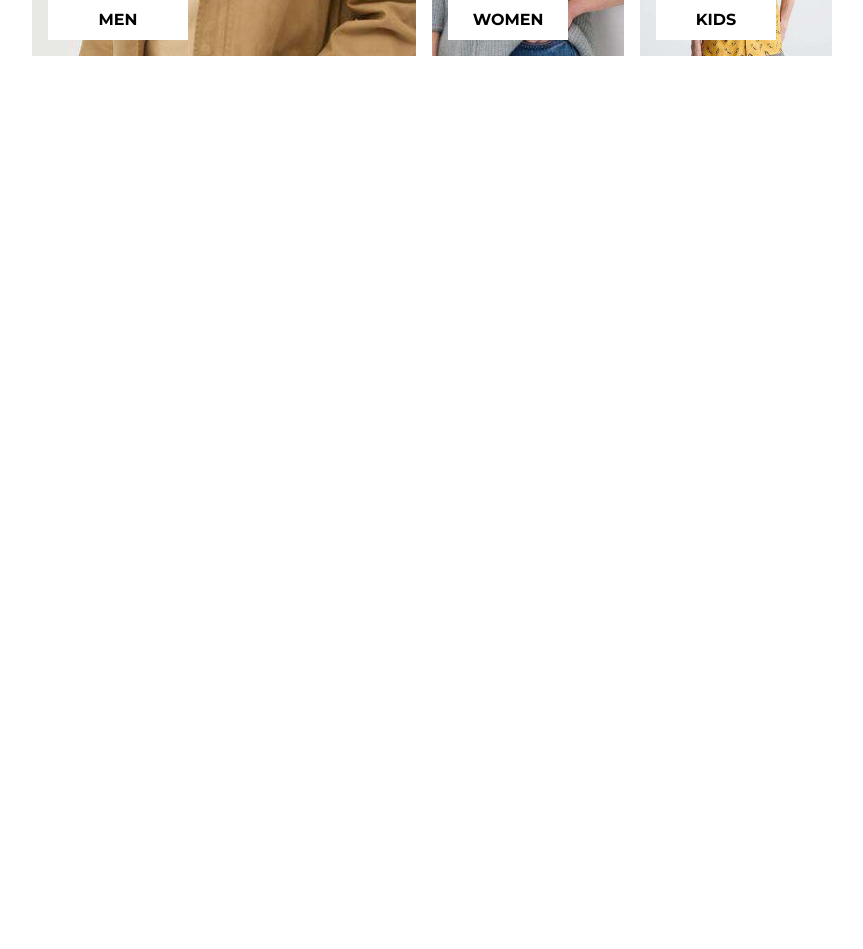
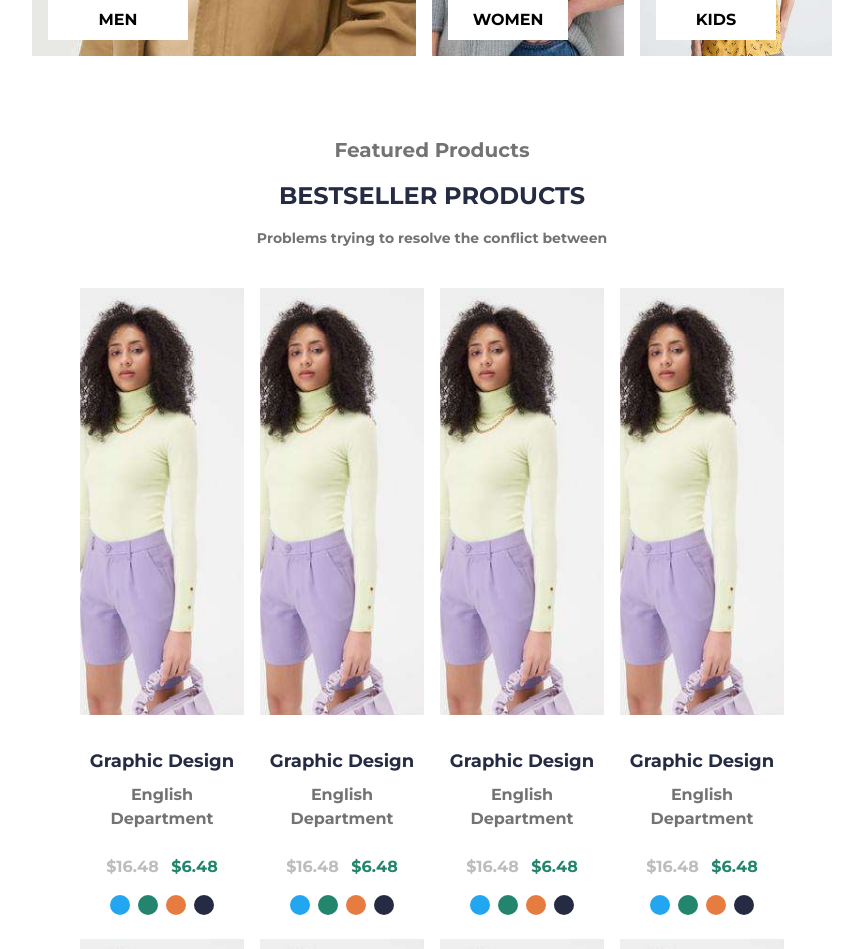
Before and after one commit to sirdashasan/ecommerce, a React (Vite) app: page / in a window 1280 px wide. Shown: the part 1300-2249 px from the top of the page, without its empty margins (208-1071 px from the left). Before the commit the page ends 1380 px from the top, so only its background shows below. Built offline with nearby package versions, Linux system fonts and the light colour scheme.

Commit message:
BestsellerProducts section added

```diff
--- a/src/components/EditorsPickComponents/CategoryCard.jsx
+++ b/src/components/EditorsPickComponents/CategoryCard.jsx
@@ -10,7 +10,7 @@ const CategoryCard = () => {
           Problems trying to resolve the conflict between
         </p>
       </div>
-      <div className="mb-6 max-w-sm mx-auto md:max-w-[800px] bg-white overflow-hidden mt-6 md:flex md:flex-row">
+      <div className="max-w-sm mx-auto md:max-w-[800px] bg-white overflow-hidden mt-6 md:flex md:flex-row">
         {/* Resim */}
         <div className="relative">
           <img
--- /dev/null
+++ b/src/components/FeaturedProducts/BestsellerProducts.jsx
@@ -0,0 +1,31 @@
+import React from "react";
+import ProductCard from "./ProductCard";
+
+const BestsellerProducts = () => {
+  return (
+    <>
+      {/* Başlık ve açıklama */}
+      <div className="p-4 mt-16 text-center font-sans text-[#252B42]">
+        <h3 className="text-xl font-semibold text-[#737373]">
+          Featured Products
+        </h3>
+        <h2 className="p-4 mx-32 text-2xl font-bold">BESTSELLER PRODUCTS</h2>
+        <p className="mx-32 text-sm text-[#737373] font-semibold">
+          Problems trying to resolve the conflict between
+        </p>
+      </div>
+      <div className="grid grid-cols-1 md:grid-cols-4 md:gap-x-4 md:pl-72 md:pr-72">
+        <ProductCard />
+        <ProductCard />
+        <ProductCard />
+        <ProductCard />
+        <ProductCard />
+        <ProductCard />
+        <ProductCard />
+        <ProductCard />
+      </div>
+    </>
+  );
+};
+
+export default BestsellerProducts;
--- /dev/null
+++ b/src/components/FeaturedProducts/ProductCard.jsx
@@ -0,0 +1,36 @@
+import React from "react";
+
+const ProductCard = () => {
+  return (
+    <>
+      <div className="bg-white overflow-hidden mt-6 mx-auto md:mx-0 md:max-w-full">
+        {/* Resim */}
+        <div className="relative">
+          <img
+            src="./images/product-card-image.jpg"
+            alt="Men's Fashion"
+            className="w-full h-[427px] md:h-[427px] md:w-[239px] object-cover"
+          />
+        </div>
+        <div className="pt-4 mt-4 text-center font-sans text-[#252B42]">
+          <h3 className="text-lg font-semibold">Graphic Design</h3>
+          <h2 className="p-2 text-base font-bold text-[#737373]">
+            English Department
+          </h2>
+          <p className="mt-4 mx-24 md:mx-0 text-base text-[#737373] font-semibold">
+            <span className="text-[#BDBDBD]">$16.48</span>{" "}
+            <span className="text-[#23856D] pl-2">$6.48</span>
+          </p>
+          <div className="mt-4 flex justify-center space-x-2">
+            <div className="w-5 h-5 bg-[#23A6F0] rounded-full"></div>
+            <div className="w-5 h-5 bg-[#23856D] rounded-full"></div>
+            <div className="w-5 h-5 bg-[#E77C40] rounded-full"></div>
+            <div className="w-5 h-5 bg-[#252B42] rounded-full"></div>
+          </div>
+        </div>
+      </div>
+    </>
+  );
+};
+
+export default ProductCard;
--- a/src/pages/Home.jsx
+++ b/src/pages/Home.jsx
@@ -2,6 +2,7 @@ import React from "react";
 import Header from "../layout/Header";
 import Hero from "../components/HeroComponents/Hero";
 import CategoryCard from "../components/EditorsPickComponents/CategoryCard";
+import BestsellerProducts from "../components/FeaturedProducts/BestsellerProducts";
 
 const Home = () => {
   return (
@@ -9,6 +10,7 @@ const Home = () => {
       <Header />
       <Hero />
       <CategoryCard />
+      <BestsellerProducts />
     </div>
   );
 };
```
Also changed, not shown: public/images/product-card-image.jpg (added).
